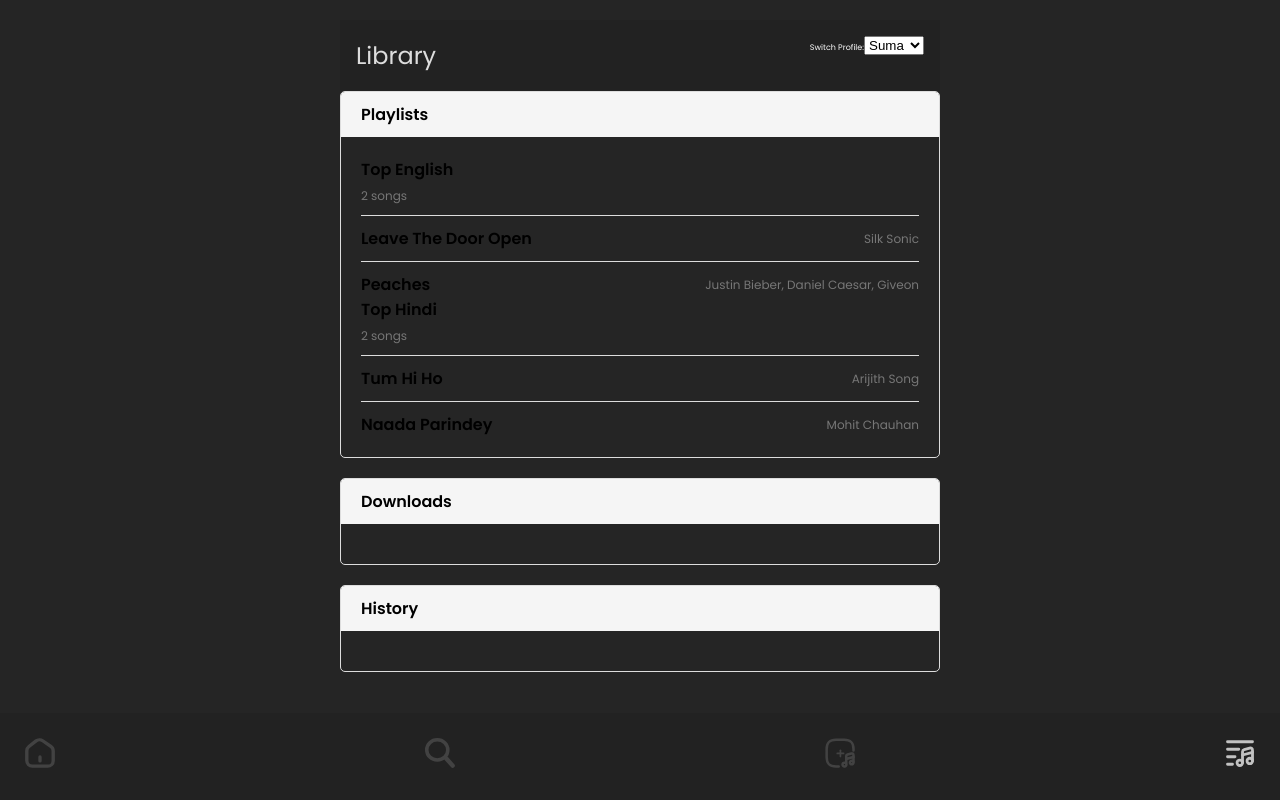
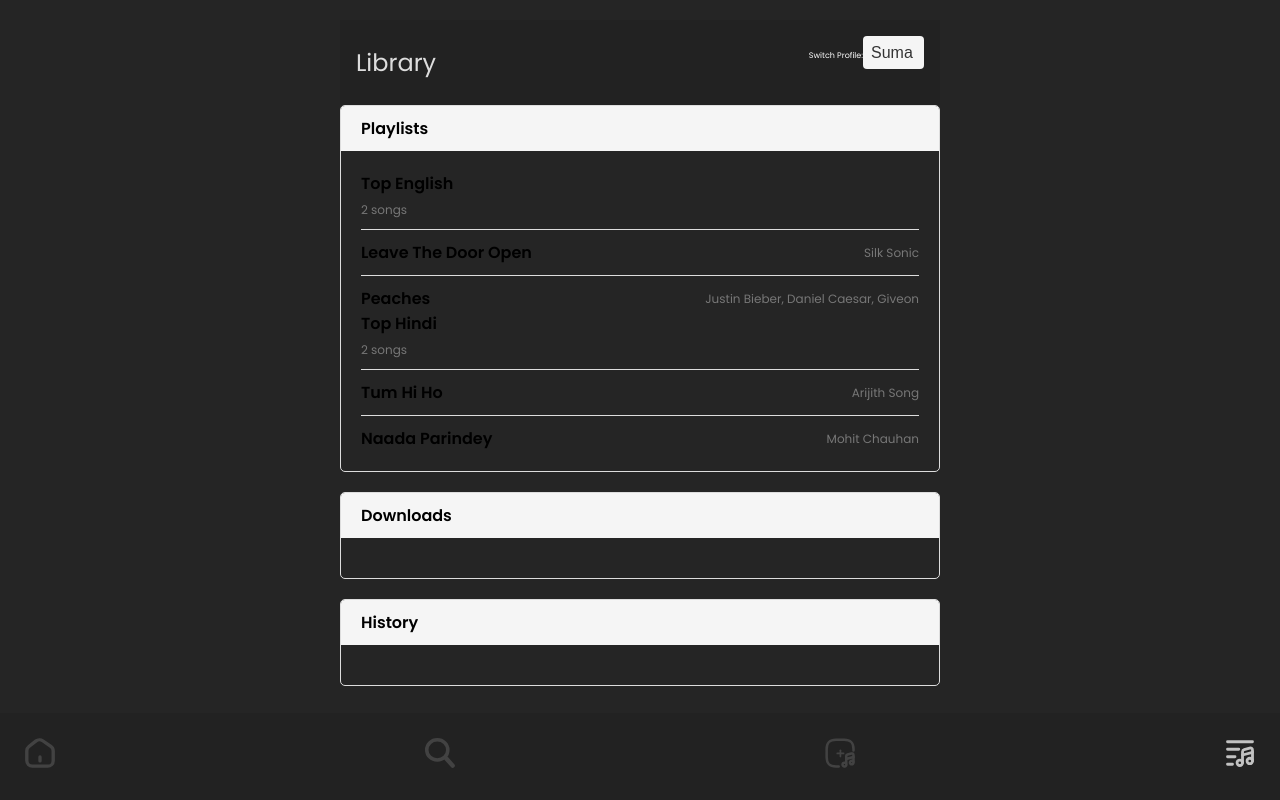
Before and after one commit to roshanshibu/Coco, a React (Vite) app: page /library in a window 1280 px wide. Built offline with nearby package versions, Linux system fonts and the light colour scheme.

Commit message:
Modified Components

```diff
--- a/src/components/library/Library.css
+++ b/src/components/library/Library.css
@@ -1,10 +1,10 @@
-.music-library {
+.library {
   max-width: 600px;
   margin: 0 auto;
   padding: 20px;
 }
 
-.music-library-header {
+.library-header {
   display: flex;
   justify-content: space-between;
   align-items: center;
@@ -14,29 +14,29 @@
   font-size: 0.5rem;
 }
 
-.music-library-title{
+.library-title{
   color: #ddd;
   font-size:x-large
 }
 
-.music-library-profile-select {
+.library-profile-select {
   margin-bottom: 20px;
   text-align: center;
 }
 
-.music-library-content {
+.library-content {
   display: flex;
   flex-direction: column;
 }
 
-.music-library-tab-content {
+.library-tab-content {
   border: 1px solid #ddd;
   margin-bottom: 20px;
   overflow: hidden;
   border-radius: 5px;
 }
 
-.music-library-tab-header {
+.library-tab-header {
   display: flex;
   align-items: center;
   justify-content: space-between;
@@ -46,31 +46,31 @@
   cursor: pointer;
 }
 
-.music-library-tab-body {
+.library-tab-body {
   padding: 20px;
 }
 
-.music-library-tab-body ul {
+.library-tab-body ul {
   list-style: none;
   padding: 0;
   margin: 0;
 }
 
-.music-library-tab-body li {
+.library-tab-body li {
   margin-bottom: 10px;
 }
 
-.music-library-playlist-name {
+.library-playlist-name {
   font-weight: bold;
 }
 
-.music-library-playlist-length {
+.library-playlist-length {
   margin-top: 5px;
   font-size: 12px;
   color: #777;
 }
 
-.music-library-playlist-song {
+.library-playlist-song {
   display: flex;
   align-items: center;
   justify-content: space-between;
@@ -79,35 +79,61 @@
   padding-top: 10px;
 }
 
-.music-library-playlist-song-title {
+.library-playlist-song-title {
   font-weight: bold;
 }
 
-.music-library-playlist-song-artist {
+.library-playlist-song-artist {
   color: #777;
   font-size: 12px;
 }
 
-.music-library-download-name {
+.library-download-name {
   font-weight: bold;
 }
 
-.music-library-download-size {
+.library-download-size {
   margin-top: 5px;
   font-size: 12px;
   color: #777;
 }
 
-.music-library-history-song {
+.library-history-song {
   font-weight: bold;
 }
 
-.music-library-history-artist {
+.library-history-artist {
   color: #777;
   font-size: 12px;
 }
 
-.music-library-history-date {
+.library-history-date {
   font-size: 12px;
   color: #777;
 }
+
+select {
+  padding: 0.5rem;
+  font-size: 1rem;
+  border: none;
+  background-color: #f5f5f5;
+  color: #333;
+  border-radius: 0.25rem;
+  appearance: none;
+  outline: none;
+  cursor: pointer;
+}
+
+select:hover {
+  background-color: #eee;
+}
+
+select:focus {
+  box-shadow: 0 0 0 2px #3f51b5;
+  background-color: #fff;
+}
+
+select option {
+  background-color: #fff;
+  color: #333;
+}
--- a/src/components/library/Library.jsx
+++ b/src/components/library/Library.jsx
@@ -2,18 +2,33 @@ import React, { useState } from "react";
 import musicData from "../../data/musicData.json";
 import "./Library.css";
 
+
+const LibraryHeader = ({profile, onChange}) => {
+  return (
+    <>
+      <div className="library-title">Library</div>
+      <div className="library-profile-select">
+        <label htmlFor="select-profile">Switch Profile:</label>
+        <select id="select-profile" value={profile} onChange={onChange}>
+          <option value="profile1">Suma</option>
+          <option value="profile2">Satish</option>
+        </select>
+      </div>
+    </>
+  );
+};
+
+
 const Playlist = ({ playlist }) => {
   return (
-    <div className="music-library-playlist">
-      <div className="music-library-playlist-name">{playlist.name}</div>
-      <div className="music-library-playlist-length">
-        {playlist.songs.length} songs
-      </div>
-      <div className="music-library-playlist-songs">
+    <div className="library-playlist">
+      <div className="library-playlist-name">{playlist.name}</div>
+      <div className="library-playlist-length">{playlist.songs.length} songs</div>
+      <div className="library-playlist-songs">
         {playlist.songs.map((song) => (
-          <div className="music-library-playlist-song" key={song.id}>
-            <div className="music-library-playlist-song-title">{song.title}</div>
-            <div className="music-library-playlist-song-artist">{song.artist}</div>
+          <div className="library-playlist-song" key={song.id}>
+            <div className="library-playlist-song-title">{song.title}</div>
+            <div className="library-playlist-song-artist">{song.artist}</div>
           </div>
         ))}
       </div>
@@ -21,24 +36,27 @@ const Playlist = ({ playlist }) => {
   );
 };
 
+
 const Download = ({ download }) => {
   return (
-    <div className="music-library-download">
-      <div className="music-library-download-name">{download.name}</div>
-      <div className="music-library-download-size">{download.size} MB</div>
+    <div className="library-download">
+      <div className="library-download-name">{download.name}</div>
+      <div className="library-download-size">{download.size} MB</div>
     </div>
   );
 };
 
+
 const HistoryItem = ({ historyItem }) => {
   return (
-    <div className="music-library-history-item">
-      <div className="music-library-history-song">{historyItem.song}</div>
-      <div className="music-library-history-artist">{historyItem.artist}</div>
-      <div className="music-library-history-date">{historyItem.date}</div>
+    <div className="library-history-item">
+      <div className="library-history-song">{historyItem.song}</div>
+      <div className="library-history-artist">{historyItem.artist}</div>
+      <div className="library-history-date">{historyItem.date}</div>
     </div>
   );
 };
+
 
 const Library = () => {
   const [activeTab, setActiveTab] = useState("playlists");
@@ -49,26 +67,17 @@ const Library = () => {
   };
 
   return (
-    <div className="music-library">
-      <div className="music-library-header">
-        <div className="music-library-title">Library</div>
-        <div className="music-library-profile-select">
-          <label htmlFor="profile-select">Switch Profile:</label>
-          <select
-            id="profile-select"
-            value={profile}
-            onChange={handleChangeProfile}
-          >
-            <option value="profile1">Suma</option>
-            <option value="profile2">Satish</option>
-          </select>
-        </div>
+    <div className="library">
+
+      <div className="library-header">
+        <LibraryHeader profile={profile} onChange={handleChangeProfile}/>
       </div>
 
-      <div className="music-library-content">
-        <div className="music-library-tab-content">
-          <div className="music-library-tab-header" onClick={() => setActiveTab("playlists")}>Playlists</div>
-          <div className="music-library-tab-body">
+      <div className="library-content">
+
+        <div className="library-tab-content">
+          <div className="library-tab-header" onClick={() => setActiveTab("playlists")}>Playlists</div>
+          <div className="library-tab-body">
             {activeTab === "playlists" &&
               musicData[profile].playlists.map((playlist) => (
                 <Playlist playlist={playlist} key={playlist.id} />
@@ -76,9 +85,9 @@ const Library = () => {
           </div>
         </div>
 
-        <div className="music-library-tab-content">
-          <div className="music-library-tab-header" onClick={() => setActiveTab("downloads")}>Downloads</div>
-          <div className="music-library-tab-body">
+        <div className="library-tab-content">
+          <div className="library-tab-header" onClick={() => setActiveTab("downloads")}>Downloads</div>
+          <div className="library-tab-body">
             {activeTab === "downloads" &&
               musicData[profile].downloads.map((download) => (
                 <Download download={download} key={download.id} />
@@ -86,15 +95,17 @@ const Library = () => {
           </div>
         </div>
 
-        <div className="music-library-tab-content">
-          <div className="music-library-tab-header" onClick={() => setActiveTab("history")}>History</div>
-          <div className="music-library-tab-body">
+        <div className="library-tab-content">
+          <div className="library-tab-header" onClick={() => setActiveTab("history")}>History</div>
+          <div className="library-tab-body">
             {activeTab === "history" &&
               musicData[profile].history.map((historyItem) => (
                 <HistoryItem historyItem={historyItem} key={historyItem.id} />
               ))}
           </div>
+
         </div>
+
       </div>
 
     </div>
```
